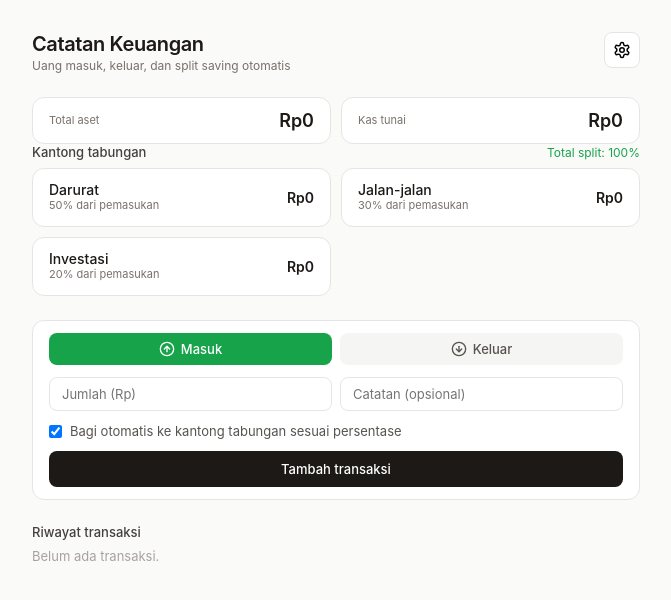
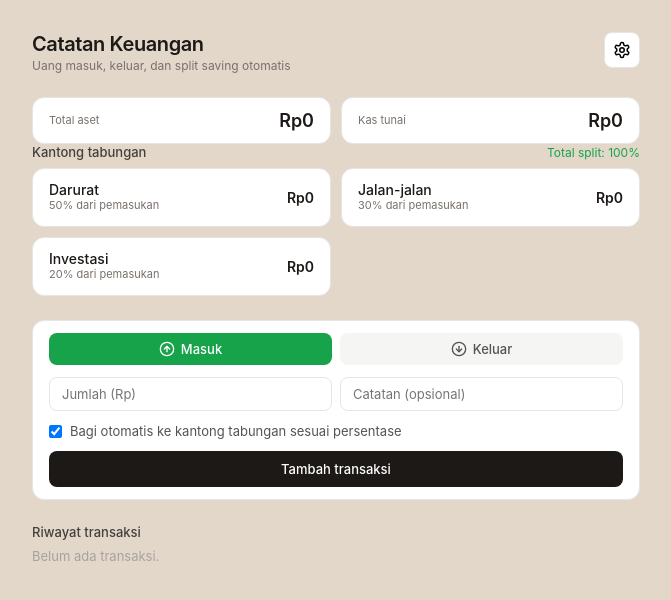
Before and after one commit to husnibalbaid/MORE-MONEY-IN, a React (Create React App) app: page / in a window 1280 px wide. Shown: the top 600 px of the page, without its empty margins (304-975 px from the left). Built offline with nearby package versions, Linux system fonts and the light colour scheme.

Commit message:
Update App.js

```diff
--- a/src/App.js
+++ b/src/App.js
@@ -306,7 +306,7 @@ export default function App() {
 }
 
 const styles = {
-  page: { minHeight: "100vh", background: "#fafaf9", padding: "0 0 40px" },
+  page: { minHeight: "100vh", background: "#E3D7CA", padding: "0 0 40px" },
   container: { maxWidth: 640, margin: "0 auto", padding: "32px 16px" },
   header: { display: "flex", alignItems: "flex-start", justifyContent: "space-between", marginBottom: 24 },
   title: { fontSize: 20, fontWeight: 600, letterSpacing: "-0.02em" },
```
